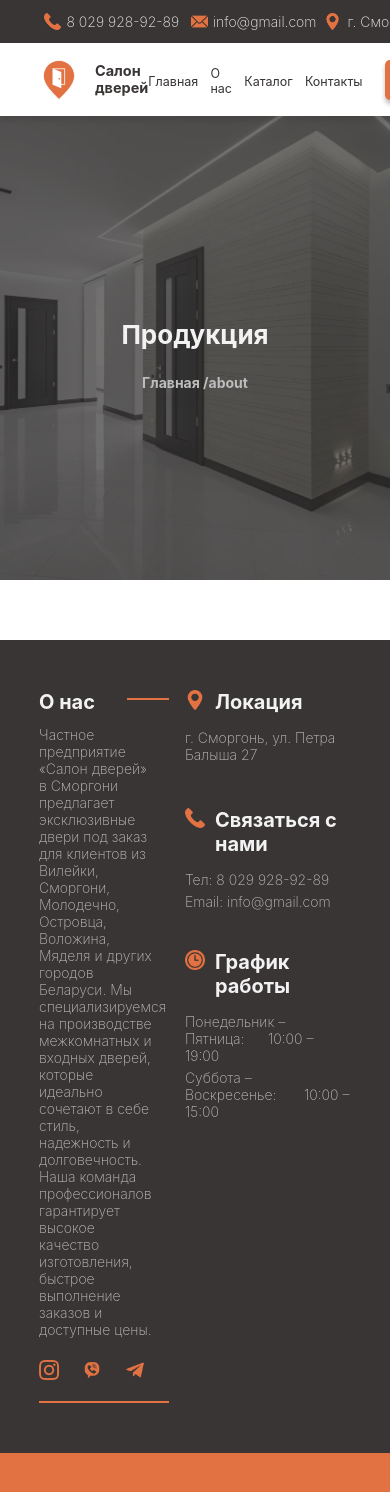
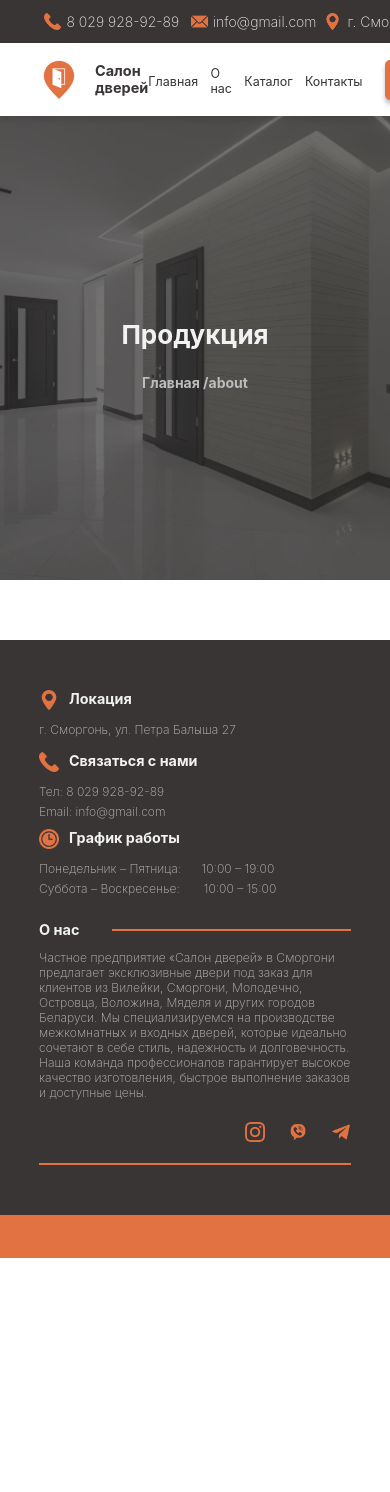
Before and after one commit to WebSVA/Project_Salon_dverey, a React (Create React App) app: page /about in a window 390 px wide. Shown: the top 1492 px of the page. After the commit the page ends 1258 px from the top, so only its background shows below. Built offline with nearby package versions, Linux system fonts and the light colour scheme.

Commit message:
adapt footer + aboutUs

```diff
--- a/src/App.js
+++ b/src/App.js
@@ -10,6 +10,7 @@ import AboutPage from './pages/AboutPage';
 import ContactHeader from './components/ContactHeader';
 import Footer from './components/Footer'
 import HomePage from './pages/HomePage';
+import Button from './components/Button';
 
 import logoIcon from './assets/logo.svg';
 import "./styles/animation/animation.css";
@@ -77,7 +78,7 @@ function App(){
               <a className='links' href='/contact'>Контакты</a>
             </div>
             <div className='button-form-container'>
-              <button></button>
+              <Button text="Оставить заявку" ></Button>
             </div>
           </div>
         </div>
--- a/src/components/ShadowSlider.js
+++ b/src/components/ShadowSlider.js
@@ -1,5 +1,6 @@
 import "../styles/shadow.css";
 import Slider from '../components/Slider.js'; // Импорт компонента Slider
+import Button from './Button';
 
 function ShadowSlider() {
   return (
@@ -23,7 +24,7 @@ function ShadowSlider() {
                 Наша фирма предлагает широкий ассортимент продукции, включая межкомнатные и входные двери, выполненные из высококачественных материалов.
               </p>
               <div className="door-button-container">
-                <button className="detail-button">Подробнее</button>
+                <Button className="detail-button" text="Подробнее"></Button>
               </div>
             </div>
           </div>
--- a/src/styles/aboutUsSection.css
+++ b/src/styles/aboutUsSection.css
@@ -1,3 +1,16 @@
+@media (max-width: 960px) and  (min-width: 480px) {
+    .content-container{
+        display: flex;
+        flex-direction: column;
+    }
+    .separation-container:nth-child(2){
+       display: none;
+    }
+    .main-text{
+        margin-bottom: 0;
+    }
+}
+
 .about-us-section{
     /* убрать потом */
     margin-top: 100px;
@@ -12,8 +25,9 @@
     width: 80%;
     padding-bottom: 80px;
 }
+/* (max-width: 680px) and (min-width: 480px) */
 .separation-container{
-    width: 50vw;
+    width: 100%;
     justify-content: space-between;
     flex-direction: column;
 }
@@ -22,7 +36,7 @@
     align-self: center;
     padding: 0;
     margin: 0;
-    font: 700 26px Inter, sans-serif;
+    font: 700 calc(20px + 6 * (100vw/1440) ) Inter, sans-serif;
     color: #383534;
     margin-bottom: 20px;
 }
@@ -43,7 +57,7 @@
     padding: 0;
     margin: 0;
     margin-top: 50px;
-    font: 700 14px Inter, sans-serif;
+    font: 700 calc(12px + 2 * (100vw/1440) ) Inter, sans-serif;
     color: #383534;
 }
 .main-text{
@@ -52,13 +66,14 @@
     padding: 0;
     margin: 0;
     margin-top: 15px;
-    font: 400 14px Inter, sans-serif;
+    font: 400 calc(12px + 2 * (100vw/1440) ) Inter, sans-serif;
     color: #383534;
     margin-bottom: 70px;
 }
 .separation-line-2{
     box-sizing: border-box;
-    width: 20vw;
+    width: 100%;
+    margin-left: 40px;
     border-top: 2px solid #e37243;
 }
 
@@ -75,3 +90,31 @@
     background-repeat: no-repeat; /* Не повторять изображение */
     background-position: center; /* Центрировать изображение */
 }
+
+@media (max-width: 960px){
+    .content-container{
+        display: flex;
+        flex-direction: column;
+    }
+    .separation-container:nth-child(2){
+       display: none;
+    }
+    .before-text{
+        margin-top: 20px;
+    }
+    .main-text{
+        margin-bottom: 30px;
+    }
+}
+
+@media (max-width: 480px){
+    .before-text{
+        font-size: calc(12px + (2 + 2 * 0.7)*((100vw - 320px)) / 1440);
+    }
+    .main-text{
+        font-size: calc(12px + (2 + 2 * 0.7)*((100vw - 320px)) / 1440);
+    }
+    .title{
+        font-size: calc(20px + (6 + 6 * 0.7)*((100vw - 320px)) / 1440);
+    }
+}
--- a/src/styles/button.css
+++ b/src/styles/button.css
@@ -1,4 +1,4 @@
-button{
+.custom-button{
     box-sizing: border-box;
     display: block;
     flex: 0 0 auto;
@@ -12,12 +12,12 @@ button{
     border-radius: 5px;
     box-shadow: 0px 4px 4px rgba(0, 0, 0, 0.25);
 }
-button:hover {
+.custom-button:hover {
     background: #d86a3e;
     color: #dcdcdc; /* Цвет при наведении */
 }
 
-button:active {
+.custom-button:active {
     background: #c65f34; /* Цвет при нажатии */
     transform: translateY(2px); /* Эффект нажатия */
     box-shadow: 0px 2px 2px rgba(0, 0, 0, 0.25); /* Уменьшение тени при нажатии */
--- a/src/styles/footer.css
+++ b/src/styles/footer.css
@@ -14,6 +14,7 @@
     align-items: stretch;
     justify-content: space-between;
     width: 80%;
+    gap: 10px;
     padding-top: 50px;
     padding-bottom: 50px;
 }
@@ -21,7 +22,7 @@
     display: flex;
     width: 55vw;
     flex-direction: column;
-    margin-right: 4vw;
+    margin-right: 2vw;
     justify-content: space-between;
 }
 .flex-container-with-text {
@@ -44,7 +45,7 @@
     flex: 0 0 auto;
     padding: 0;
     margin: 0;
-    font: bold 20px Inter, sans-serif;
+    font: 700 calc(14px + 6 * (100vw/1440) ) Inter, sans-serif;
     color: #f2f2f2;
   }
   .company-header-separator {
@@ -56,7 +57,6 @@
   }
   .exclusive-door-styles {
     box-sizing: border-box;
-    width: 90%;
     margin-top: 12px;
   }
   .exclusive-door-text {
@@ -64,7 +64,7 @@
     max-width: 409px;
     padding: 0;
     margin: 0;
-    font: 200 14px Inter, sans-serif;
+    font: 200 calc(12px + 2 * (100vw/1440) ) Inter, sans-serif;
     color: #bdbdbd;
     text-align: left;
   }
@@ -113,7 +113,7 @@ p{
     margin-bottom: 10px;
 }
 .contact-info-style{
-    font: 200 14px Inter, sans-serif;
+    font: 200 calc(12px + 2 * (100vw/1440) ) Inter, sans-serif;
     color: #bdbdbd;
     text-align: left;
 }
@@ -123,10 +123,10 @@ p{
     text-decoration: none;
     color: #bdbdbd;
     text-align: left;
-    font: 200 14px Inter, sans-serif;
+    font: 200 calc(12px + 2 * (100vw/1440) ) Inter, sans-serif;
 }
 .title-contact{
-    font: bold 20px Inter, sans-serif;
+    font: 700 calc(14px + 6 * (100vw/1440) ) Inter, sans-serif;
     color: #f2f2f2;
 }
 .title-icon{
@@ -139,3 +139,38 @@ p{
     background-color: #e37243;
     height: 43px;
 }
+
+@media(max-width: 480px){
+    .flex-container-with-text{
+        margin-top: 20px;
+    }
+    .exclusive-doors-gallery{
+        justify-content: flex-end;
+    }
+    .simple-contact-info:not(:first-child){
+        margin-top: 10px;
+    }
+    .exclusive-door-firm-section{
+        width: 100%;
+        margin-right: 0px;
+    }
+    .company-info-section{
+        gap: 0px;
+        flex-direction: column-reverse;
+    }
+    .email-link{
+        font-size: calc(12px + (2 + 2 * 0.7)*((100vw - 320px)) / 1440);
+    }
+    .contact-info-style{
+        font-size: calc(12px + (2 + 2 * 0.7)*((100vw - 320px)) / 1440);
+    }
+    .exclusive-door-text{
+        font-size: calc(12px + (2 + 2 * 0.7)*((100vw - 320px)) / 1440);
+    }
+    .company-title-style{
+        font-size: calc(14px + (6 + 6 * 0.7)*((100vw - 320px)) / 1440);
+    }
+    .title-contact{
+        font-size: calc(14px + (4 + 4 * 0.7)*((100vw - 320px)) / 1440);
+    }
+}
--- a/src/styles/parallax.css
+++ b/src/styles/parallax.css
@@ -108,6 +108,7 @@
   top: 0;
   right: 15px;
   width: 10px;
+  background-color: none;
   padding: 0;
   transition: color 0.3s;
 }
```
